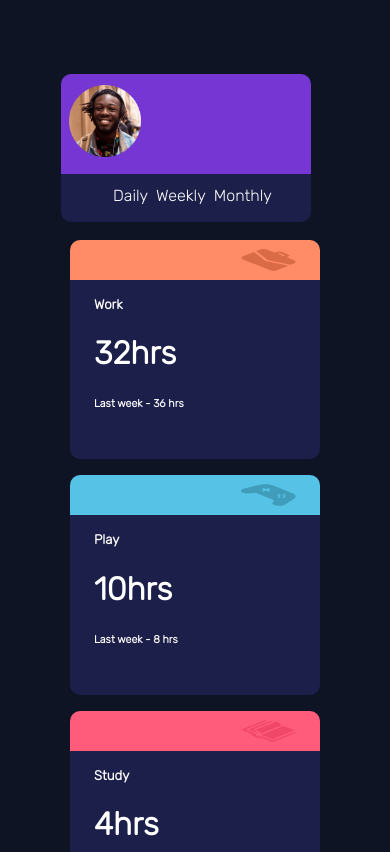
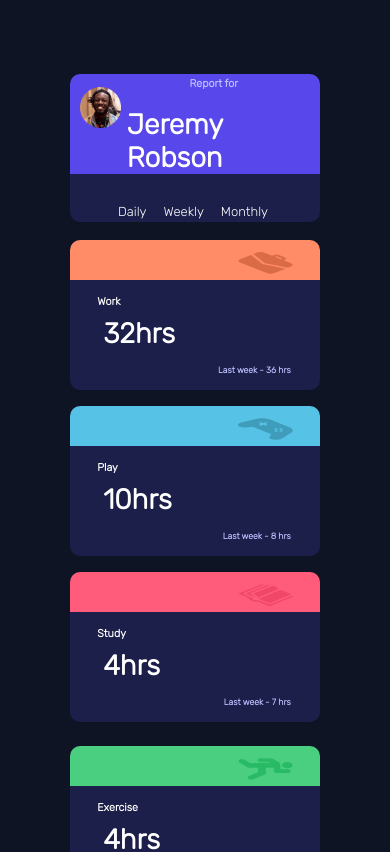
Before and after one commit to elizairam/time-tracking-dashboard-project, a Next.js app in the folder time-tracking-dashboard-project/: page / in a window 390 px wide. Shown: the top 852 px of the page. Built offline with nearby package versions, Linux system fonts and the light colour scheme.

Commit message:
feat: report user component

```diff
--- a/time-tracking-dashboard-project/components/Card.tsx
+++ b/time-tracking-dashboard-project/components/Card.tsx
@@ -8,11 +8,18 @@ interface ICard {
 export default function Card(props: ICard) {
   return (
     <>
-      <h5>{props.title}</h5>
-      <h1>{props.current}{"hrs"}</h1>
-      <h6>
-        {"Last"} {props.reference} - {props.previous} { "hrs"}
-      </h6>
+      <div>
+        <h5>{props.title}</h5>
+        <h1>
+          {props.current}
+          {"hrs"}
+        </h1>
+      </div>
+      <div>
+        <h6>
+          {"Last"} {props.reference} - {props.previous} {"hrs"}
+        </h6>
+      </div>
     </>
   );
 }
--- a/time-tracking-dashboard-project/components/CardProfile.tsx
+++ b/time-tracking-dashboard-project/components/CardProfile.tsx
@@ -1,21 +1,25 @@
 import { MouseEventHandler, ReactNode } from "react";
-
 
 interface ICardProfile {
   changeDay: MouseEventHandler<HTMLLIElement>;
   changeWeek: MouseEventHandler<HTMLLIElement>;
   changeMonth: MouseEventHandler<HTMLLIElement>;
-  picture?: ReactNode;
 }
 
 export default function CardProfile(props: ICardProfile) {
   return (
-    <>
+    <div>
       <ul>
-        <li onClick={props.changeDay}>{"Daily"}</li>
-        <li onClick={props.changeWeek}>{"Weekly"}</li>
-        <li onClick={props.changeMonth}>{"Monthly"}</li>
+        <li onClick={props.changeDay} tabIndex={0}>
+          {"Daily"}
+        </li>
+        <li onClick={props.changeWeek} tabIndex={0}>
+          {"Weekly"}
+        </li>
+        <li onClick={props.changeMonth} tabIndex={0}>
+          {"Monthly"}
+        </li>
       </ul>
-    </>
+    </div>
   );
 }
--- a/time-tracking-dashboard-project/components/ProfilePicture.tsx
+++ b/time-tracking-dashboard-project/components/ProfilePicture.tsx
@@ -1,12 +1,10 @@
 import Image from "next/image";
 
-export default function ProfilePicture() {
-  return (
-    <Image
-      src={"/image-jeremy.png"}
-      alt="profile picture"
-      width={72}
-      height={72}
-    />
-  );
+export interface IProfilePicture {
+  src: string;
+  alt: string;
 }
+
+export default function ProfilePicture(props: IProfilePicture) {
+  return <Image src={props.src} alt={props.alt} width={72} height={72} />;
+}
--- /dev/null
+++ b/time-tracking-dashboard-project/components/ReportUser.tsx
@@ -0,0 +1,19 @@
+import ProfilePicture, { IProfilePicture } from "./ProfilePicture";
+
+interface IReportUser extends IProfilePicture {
+  user: string;
+}
+
+export default function ReportUser(props: IReportUser) {
+  return (
+    <>
+      <div>
+        <ProfilePicture src={props.src} alt={props.alt} />
+      </div>
+      <div>
+        <h6>{"Report for"}</h6>
+        <h1>{props.user}</h1>
+      </div>
+    </>
+  );
+}
--- a/time-tracking-dashboard-project/pages/index.tsx
+++ b/time-tracking-dashboard-project/pages/index.tsx
@@ -4,8 +4,9 @@ import CardProfile from "../components/CardProfile";
 import styles from "../styles/Home.module.css";
 import Icon from "../components/Icon";
 import { useState } from "react";
-import { data } from "./data";
+import { data } from "../utils/data";
 import ProfilePicture from "../components/ProfilePicture";
+import ReportUser from "../components/ReportUser";
 
 export default function Home() {
   const [dataReference, setDataReference] = useState({
@@ -64,8 +65,8 @@ export default function Home() {
       </Head>
       <main className={styles.main}>
         <div className={styles.grid}>
-          <div className={styles.picture}>
-            <ProfilePicture />
+          <div className={styles.reportUser}>
+            <ReportUser user={"Jeremy Robson"} src={"/image-jeremy.png"} alt={"profile picture"}/>
           </div>
           <div className={`${styles.cardProfile} ${styles.profile}`}>
             <CardProfile
@@ -87,7 +88,7 @@ export default function Home() {
           <div className={`${styles.card} ${styles.play}`}>
             <Icon type={"play"} />
             <Card
-              title={"Play"}
+              title={data[1].title}
               current={dataReference.play.current}
               previous={dataReference.play.previous}
               reference={dataReference.reference}
--- a/time-tracking-dashboard-project/styles/Home.module.css
+++ b/time-tracking-dashboard-project/styles/Home.module.css
@@ -21,7 +21,7 @@
 }
 
 .secondGrid {
-  margin: -5px 10px 10px 250px;
+  margin: 2px 10px 10px 245px;
   display: flex;
   align-items: center;
   justify-content: center;
@@ -30,14 +30,14 @@
 }
 
 .card {
-  margin: 0.5rem;
-  margin-top: -225px;
-  padding: 1.5rem;
+  margin: -225px 5px 20px 20px;
+  padding: 1.7rem;
   text-align: left;
   color: inherit;
   text-decoration: none;
   border-radius: 10px;
   width: 250px;
+  height: 220px;
   background-color: var(--dark-blue-ii);
 }
 
@@ -66,7 +66,7 @@
 }
 
 .profile {
-  border-top: 260px solid var(--violet);
+  border-top: 320px solid var(--blue);
 }
 
 .cardProfile {
@@ -85,31 +85,42 @@
 .picture {
   margin-top: -300px;
   margin-right: -110px;
-  text-align: "left";
+  text-align: left;
 }
+
+.reportUser {
+  width: 200px;
+  margin-right: -230px;
+  margin-top: -60px;
+  z-index: 1;
+  display: flex;
+  flex-direction: column;
+
+
+}
+
 
 @media screen and (max-width: 900px) {
   .card {
     margin: 0.5rem;
+    height: 150px;
+    display: flex;
+    flex-direction: column;
   }
 
   .cardProfile {
     display: flex;
+    flex-direction: column;
     max-width: 250px;
-    height: 100px;
-    margin: 0.5rem;
+    height: 140px;
   }
 
   .profile {
-    border-top: 100px solid var(--violet);
+    border-top: 100px solid var(--blue);
     display: flex;
     flex-direction: row;
     margin: 10px;
 
-  }
-
-  .picture {
-    margin-top: 50px;
   }
 
   .grid {
@@ -123,27 +134,33 @@
     flex-direction: column;
   }
 
+  .reportUser {
+    width: 200px;
+    margin-right: -210px;
+    margin-top: -60px;
+    display: flex;
+    flex-direction: row-reverse;
+    padding: 20px;
+  }
+
 }
-
 
 @media screen and (max-width: 1200px) {
   .card {
     margin: 0.5rem;
+    font-size: small;
   }
 
   .cardProfile {
     max-width: 250px;
     margin: 0.5rem;
+    font-size: small;
   }
 
   .profile {
     display: flex;
     flex-direction: row;
-    margin: 10px 10px 10px 30px;
-  }
-
-  .picture {
-    margin-top: -50px;
+    margin: 10px 10px 10px 510px;
   }
 
   .grid {
@@ -157,4 +174,13 @@
     flex-direction: row;
   }
 
+  .reportUser {
+    width: 200px;
+    margin-right: -700px;
+    margin-top: -10px;
+    display: flex;
+    flex-direction: row;
+  }
+
+
 }
--- a/time-tracking-dashboard-project/styles/globals.css
+++ b/time-tracking-dashboard-project/styles/globals.css
@@ -24,6 +24,20 @@ li {
   padding: 5px;
 }
 
+li:hover,
+li:active {
+  color: var(--pale-blue);
+}
+
+
+h1 {
+  font-size: 40px;
+}
+
+h6 {
+  color: var(--pale-blue);
+}
+
 :root {
   /* primary */
   --blue: hsl(246, 80%, 60%);
@@ -47,9 +61,23 @@ li {
   li {
     list-style: none;
     float: left;
-    margin: -11px;
-    padding-left: 25px;
-    align-items: center;
+    margin-top: -2px;
+    padding-left: 12px;
+
+
+  }
+
+  h1 {
+    margin-top: -15px;
+    font-size: 28px;
+    text-align: left;
+    padding: 6px;
+  }
+
+  h6 {
+    text-align: right;
+    margin-top: -12px;
+    padding: 2px;
 
   }
 }
```
Also changed, not shown: time-tracking-dashboard-project/utils/data.tsx (renamed from time-tracking-dashboard-project/pages/data.tsx).
